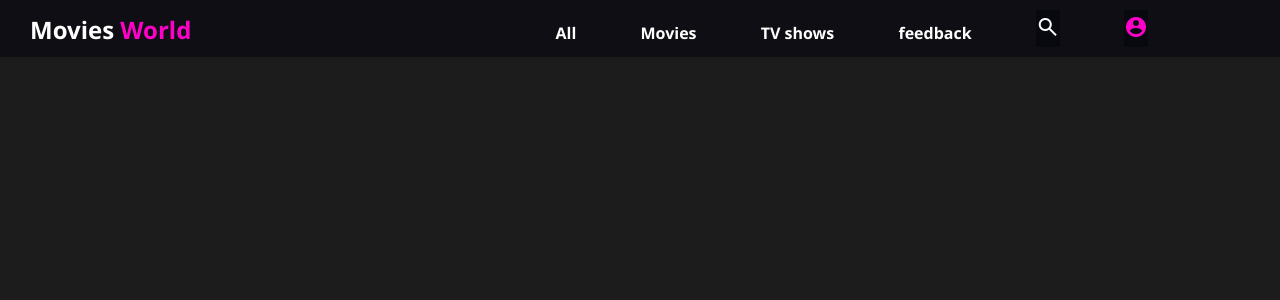
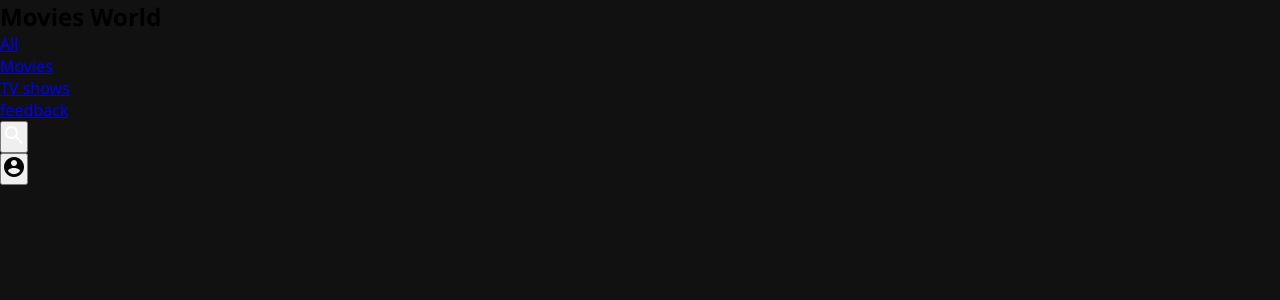
Before and after one commit to BasselMalek/obscure-site-private, a PHP site: page /user_page.php in a window 1280 px wide. Shown: the top 300 px of the page. Run offline with PHP 8.4, Linux system fonts and the light colour scheme.

Commit message:
chore(admin):pre-factoring changes

```diff
--- a/admin_handler.php
+++ b/admin_handler.php
@@ -1,5 +1,6 @@
 <?php
 include("adminfuncs.php");
+include("navbar.php");
 $hostName = "localhost";
 $userName = "root";
 $password = "testforit223";
--- a/adminfuncs.php
+++ b/adminfuncs.php
@@ -1,11 +1,5 @@
 <?php
 
-function retrieveDB($hostName, $userName, $password, $databaseName)
-{
-    $db = new mysqli($hostName, $userName, $password, $databaseName);
-    return $db;
-
-}
 
 function retrieveColumnsFromTable($db, $table_name)
 {
--- a/css/admin.css
+++ b/css/admin.css
@@ -5,53 +5,11 @@
   font-family: "Segoe UI", Tahoma, Geneva, Verdana, sans-serif;
 }
 body {
-  background-color: rgba(0, 0, 0, 0.89);
+  background-color: #111111;
   height: 100%;
   width: 100%;
   margin: 0%;
   font-family: Arial, sans-serif;
-}
-nav ul li {
-  list-style-type: none;
-  display: inline-block;
-  padding: 10px 30px;
-}
-nav ul li a {
-  color: white;
-  text-decoration: none;
-  font-weight: bold;
-  text-align: right;
-}
-.title {
-  padding-right: 300px;
-  color: white;
-}
-nav ul li a:hover {
-  color: rgb(255, 0, 200);
-}
-span {
-  color: rgb(255, 0, 200);
-}
-nav {
-  background-color: rgba(2, 2, 15, 0.527);
-  padding: 0%;
-  display: flex;
-}
-.clicked {
-  color: rgb(255, 0, 200);
-}
-body {
-  background-color: rgba(0, 0, 0, 0.89);
-}
-.button-solid {
-  border: none;
-  background-color: rgba(2, 2, 15, 0.527);
-  font-size: 27px;
-  color: rgb(255, 0, 200);
-}
-button-solid:focus {
-  border: none;
-  outline: none;
 }
 
 .main-container {
```
Also changed, not shown: other parts of css/admin.css (+20 -27 lines), admin_page.php (+5 -21 lines).
